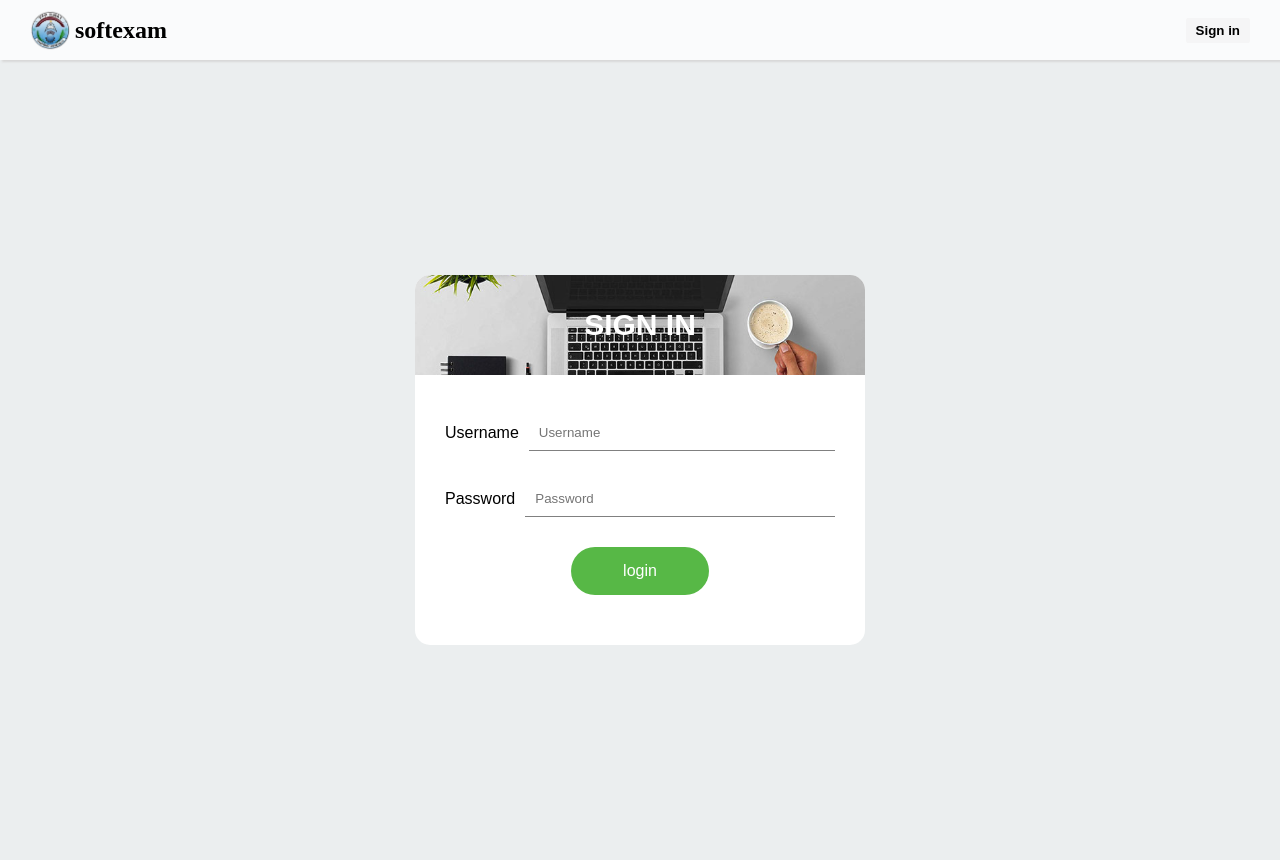
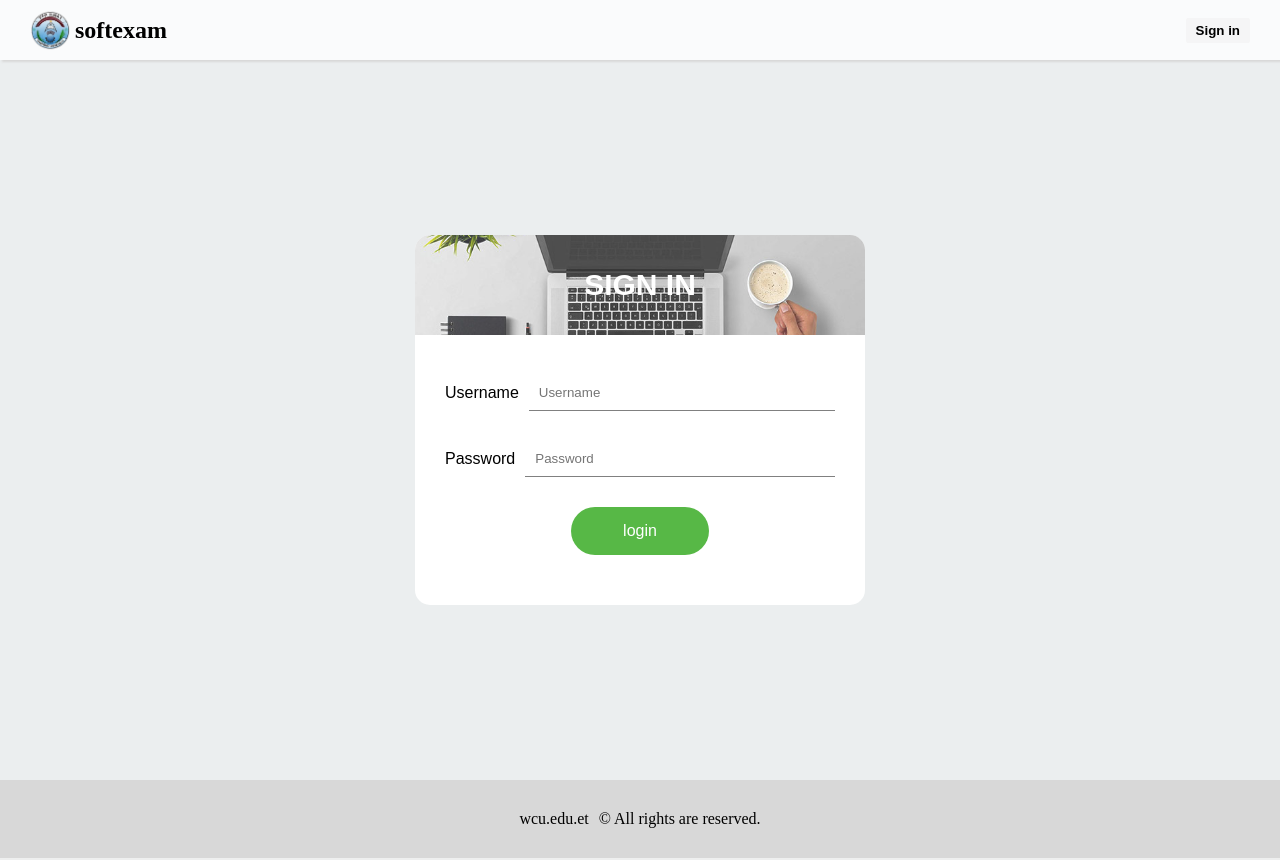
Before and after one commit to codermiki/examination-system, a PHP site: the page made by login.php in a window 1280 px wide. Run offline with PHP 8.4, Linux system fonts and the light colour scheme.

Commit message:
login and session implimented

```diff
--- a/admin/index.php
+++ b/admin/index.php
@@ -45,7 +45,9 @@ if (isset($_POST['logout'])) {
         </section>
     </main>
 
-
+    <?php
+    include "../includes/layout/footer.php";
+    ?>
 </body>
 
 </html>
--- a/assets/css/header.css
+++ b/assets/css/header.css
@@ -3,6 +3,11 @@ header {
    padding: 10px;
    background-color: #fafbfc;
    box-shadow: #d8d8d8 2px 2px 2px;
+   position: sticky;
+   top: -3px;
+   left: 0;
+   transition: all 0.3s ease;
+   z-index: 1000;
 }
 
 header nav {
@@ -12,6 +17,12 @@ header nav {
    padding: 0 20px;
    height: 100%;
 }
+
+header nav a {
+   text-decoration: none;
+   color: #000;
+}
+
 .header__logo {
    display: flex;
    align-items: center;
@@ -58,10 +69,14 @@ header nav {
    background-color: #e0f3ff;
 }
 
+header form{
+   width: 100%;
+}
+
 .user {
    display: none;
    padding: 10px;
-   border: solid 1px gray;
+   box-shadow: gray 0px 0px 2px;
    border-radius: 5px;
    background-color: #ffffff;
    transition: all 0.3s ease;
@@ -80,3 +95,17 @@ header nav {
 .logout {
    width: 100%;
 }
+
+/* footer style */
+
+footer {
+   padding: 30px 0;
+   background-color: #d8d8d8;
+}
+
+.footer__container {
+   display: flex;
+   justify-content: center;
+   align-items: center;
+   gap: 10px;
+}
--- a/assets/css/login.css
+++ b/assets/css/login.css
@@ -9,7 +9,7 @@ body {
 
 .container {
    display: flex;
-   height: 100vh;
+   height: 90vh;
    align-items: center;
    justify-content: center;
    font-family: Arial, Helvetica, sans-serif;
@@ -43,6 +43,7 @@ body {
    display: flex;
    align-items: center;
    justify-content: center;
+   opacity: 0.8;
 }
 
 form {
--- a/includes/layout/footer.php
+++ b/includes/layout/footer.php
@@ -0,0 +1,5 @@
+<footer>
+    <div class="footer__container">
+        <span>wcu.edu.et</span><span>&copy; All rights are reserved.</span>
+    </div>
+</footer>
--- a/includes/layout/header.php
+++ b/includes/layout/header.php
@@ -1,10 +1,12 @@
 <header>
     <nav>
-        <div class="header__logo">
-            <div class="logo__container">
+        <a href="#">
+            <div class="header__logo">
+                <div class="logo__container">
+                </div>
+                <h1>softexam</h1>
             </div>
-            <h1>softexam</h1>
-        </div>
+        </a>
         <div class="header__content">
             <div class="account">
                 <button onclick="toggle();" type="button">
@@ -27,7 +29,7 @@
                     ?>
                 </button>
                 <div class="user">
-                    <div class="username btn">
+                    <div class="username">
                         <?php
                         if (isset($_SESSION['username'])) {
                             echo $_SESSION['username'];
--- a/instructor/index.php
+++ b/instructor/index.php
@@ -44,7 +44,9 @@ if (isset($_POST['logout'])) {
 
         </section>
     </main>
-
+    <?php
+    include "../includes/layout/footer.php";
+    ?>
 </body>
 
 </html>
--- a/login.php
+++ b/login.php
@@ -92,6 +92,9 @@ if (isset($_POST['login'])) {
             </form>
         </div>
     </div>
+    <?php
+    include "./includes/layout/footer.php";
+    ?>
 </body>
 
 </html>
--- a/student/index.php
+++ b/student/index.php
@@ -4,6 +4,7 @@ include_once '../config.php';
 if (!isset($_SESSION['username']) || !isset($_SESSION['role'])) {
     header('Location: ../login.php');
 }
+
 if (!($_SESSION['role'] == 1)) {
     header('Location: ../');
 }
@@ -43,7 +44,9 @@ if (isset($_POST['logout'])) {
 
         </section>
     </main>
-
+    <?php
+    include "../includes/layout/footer.php";
+    ?>
 </body>
 
 </html>
```
Also changed, not shown: includes/layout/SideBar.php (+27 -14 lines).
